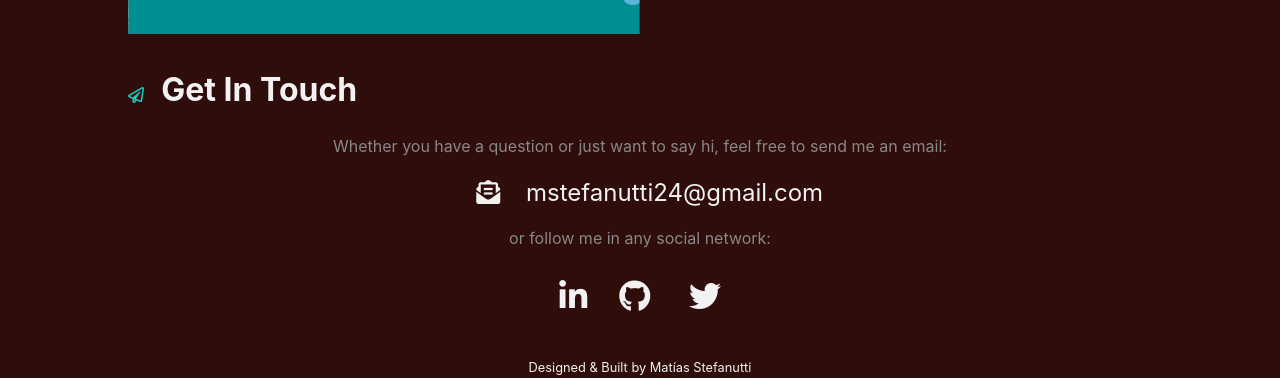
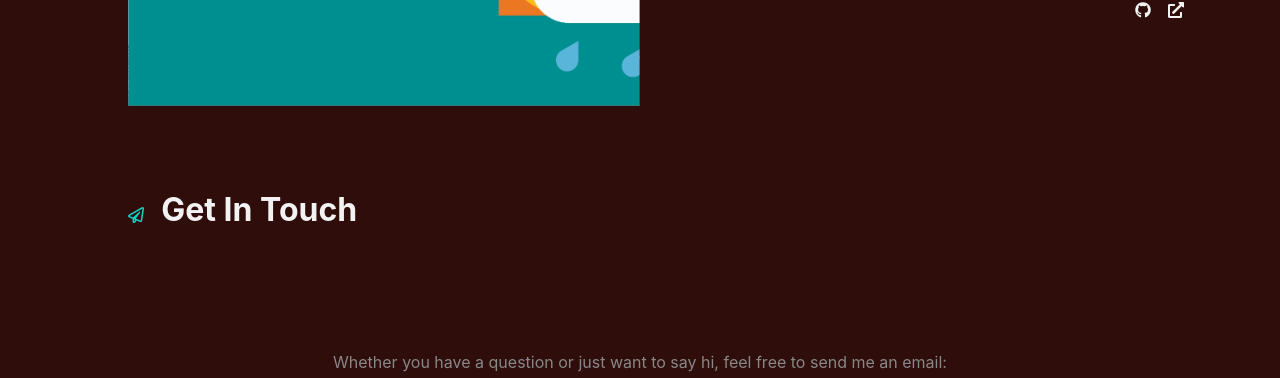
Before and after one commit to mstefa/mstefa, a React (Create React App) app: page / in a window 1280 px wide. Shown: the part 2687-3065 px from the top of the page. Built offline with nearby package versions, Linux system fonts and the light colour scheme.

Commit message:
minor changes

```diff
--- a/src/components/contact/StyledContact.js
+++ b/src/components/contact/StyledContact.js
@@ -3,7 +3,7 @@ import { lightGray, lightTel, mediumGray } from "../../GlobalStyles";
 
 export const StyledContact = styled.section`
   min-height: 10rem;
-  margin: 2rem auto;
+  margin: 5rem auto;
 
   .contactContainer{
     margin-top:3rem;
@@ -12,6 +12,8 @@ export const StyledContact = styled.section`
     margin: 1rem auto;
     max-width: 40rem;
     color:${mediumGray};
+    padding: 5rem;
+
 
     a{
       font-size: 1.5rem;
@@ -32,5 +34,9 @@ export const StyledContact = styled.section`
 
 
   }
-  /* background-color: gray; */
+  @media (max-width: 450px) {
+
+    padding: 0;
+
+  }
 `
--- a/src/components/home/StyledHome.js
+++ b/src/components/home/StyledHome.js
@@ -1,14 +1,10 @@
 import styled from 'styled-components'
-import { lightTel, maxWidth, mediumGray} from "../../GlobalStyles";
+import { lightTel, mediumGray} from "../../GlobalStyles";
 
 export const StyledHome = styled.section`
-  /* max-width: ${maxWidth}rem; */
-  /* min-height: 30vh; */
   padding: 6rem 0rem 10rem 4rem;
   display:flex;
   flex-direction:column;
-  /* background-color: gray; */
-
 
   h1{
     font-size: 5rem;
--- a/src/components/navBar/StyledNavBar.js
+++ b/src/components/navBar/StyledNavBar.js
@@ -10,6 +10,7 @@ export const StyledNav = styled.nav`
   z-index:1;
   top:${props => props.top };
   background-color:${backgroundRed + 'b0'};
+  animation: fadeIn linear 7s;
 
 
   img{
--- a/src/components/projects/StyledProjects.js
+++ b/src/components/projects/StyledProjects.js
@@ -4,7 +4,7 @@ import { maxWidth } from "../../GlobalStyles";
 export const StyledProjects = styled.section`
   /* max-width: ${maxWidth}rem; */
   /* min-height: 70vh; */
-  margin: 0.5rem auto;
+  margin: 5rem auto;
   display:flex;
   flex-direction:column;
   /* background-color: gray; */
```
Also changed, not shown: src/resources/paper-plane-regular.svg (deleted).
